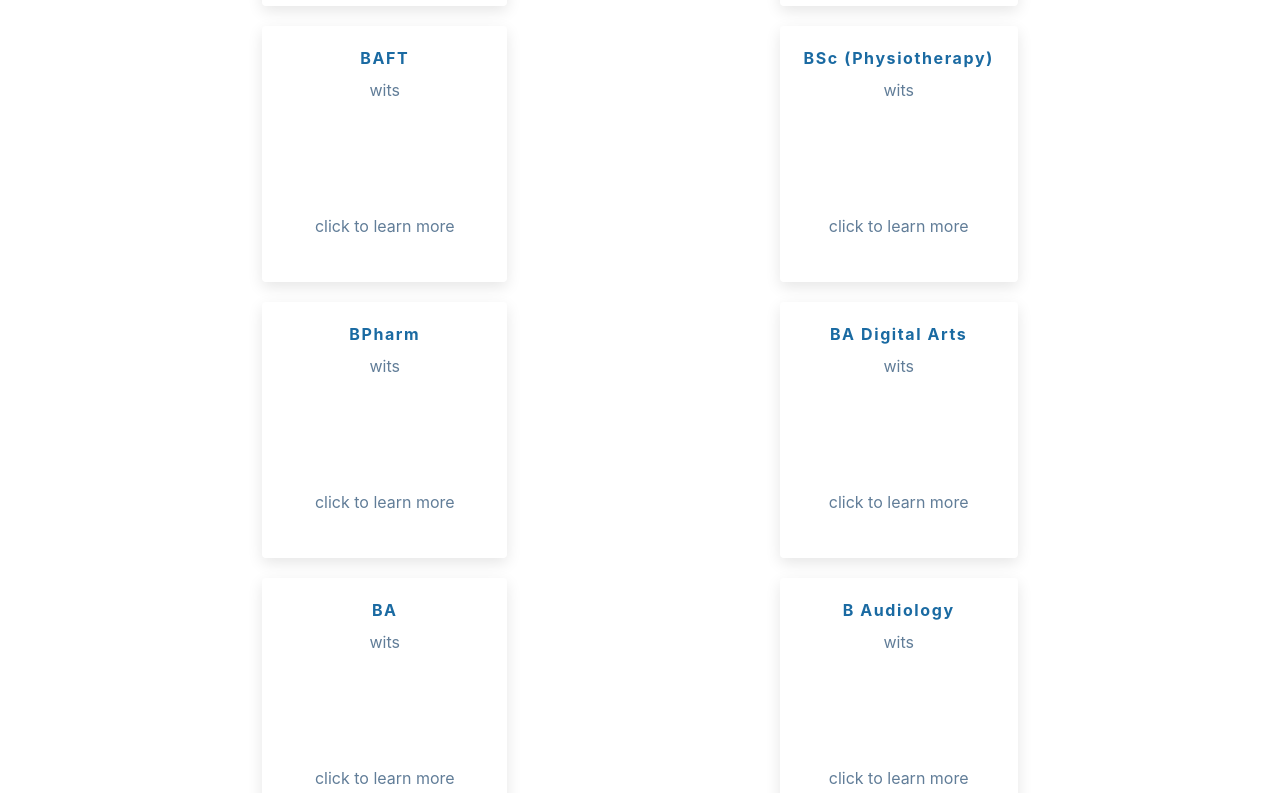
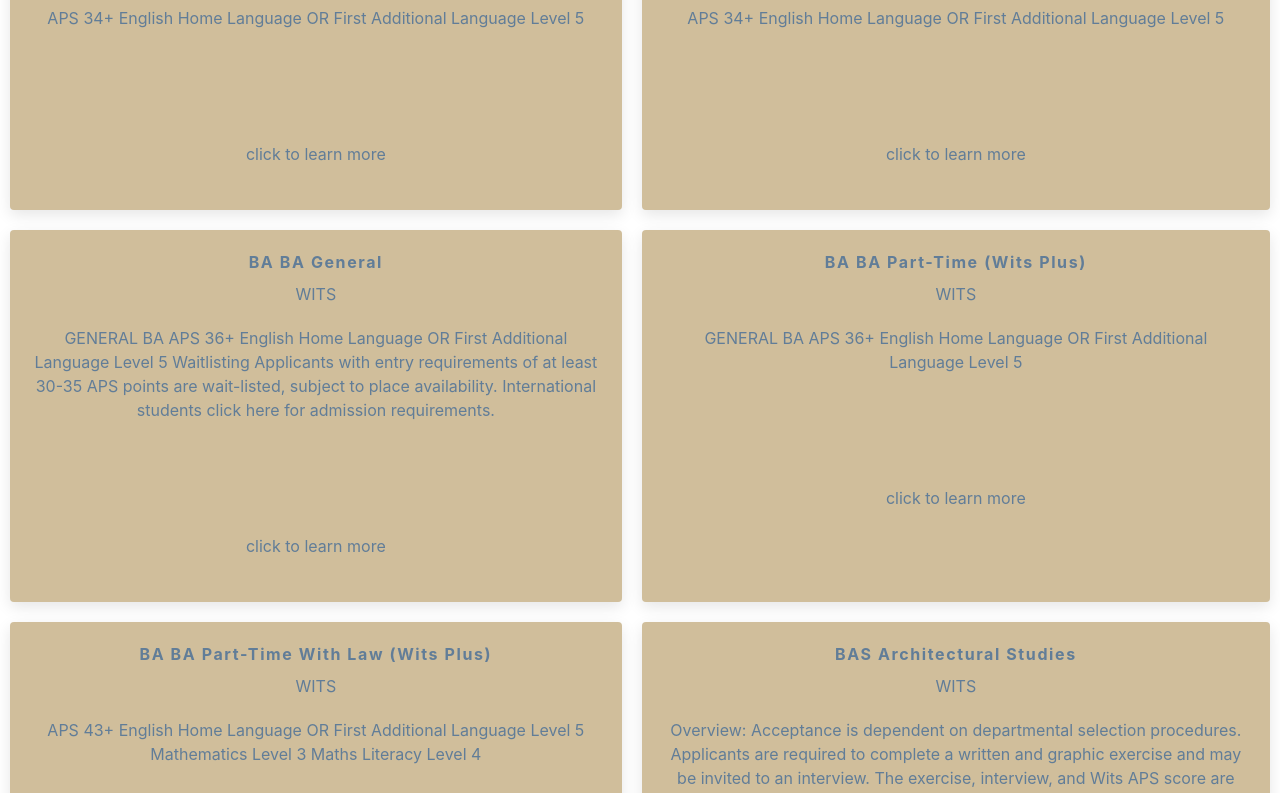
Before and after one commit to JackBCJones/findmydegree---master, a React (Create React App) app: page /courses in a window 1280 px wide. Shown: the part 1080-1873 px from the top of the page. Built offline with nearby package versions, Linux system fonts and the light colour scheme.

Commit message:
styled colours based on the uni

```diff
--- a/package.json
+++ b/package.json
@@ -11,6 +11,7 @@
     "react-icons": "^4.4.0",
     "react-router-dom": "^6.3.0",
     "react-scripts": "5.0.1",
+    "styled-components": "^5.3.5",
     "web-vitals": "^2.1.4"
   },
   "scripts": {
--- /dev/null
+++ b/src/components/courses/CourseStyles.js
@@ -0,0 +1,13 @@
+import style from 'styled-components';
+
+export const A = style.a `
+    background-color: ${(props) => props.color};
+`;
+
+export const Title = style.h4 `
+    color: ${(props) => props.text}
+`;
+
+export const Text = style.p `
+    color: ${(props) => props.text}
+`;
--- a/src/components/courses/Courses.js
+++ b/src/components/courses/Courses.js
@@ -1,17 +1,18 @@
 import React, {useState} from 'react'
 import unis from '../../unidata.json';
+import { A, Title, Text } from './CourseStyles';
 
 
 export const Courses = () => {
-  const [searchTerm, setSearchTerm] = useState('a')
+  const [searchTerm, setSearchTerm] = useState('ba')
 
     return (
       <section>
         <div className='search-container'>
-          <input type="text" placeholder="  Search..." onChange={event => {setSearchTerm(event.target.value)}}></input>
+          <input type="text" placeholder=" Search..." onChange={event => {setSearchTerm(event.target.value)}}></input>
         </div>
       {unis.map((uni) => {
-        const {courses} = uni;
+        const {courses, color, text} = uni;
       return (
         <div className='courses-container'>
           {courses.filter((val) => {
@@ -23,20 +24,20 @@
                 return null
               }
             }).map((course) => {
-            const { title, url, requirements, sub1, sub2, sub3, sub4, grade1, grade2, grade3, grade4} = course;
+            const { title, title2, url, requirements, req, sub1, sub2, sub3, sub4, grade1, grade2, grade3, grade4} = course;
             return (
-              <a href={url} target='_blank' rel="noreferrer" key={url} className='course'>
-                <h4>{title}</h4>
-                <p>{uni.url}</p>
-                <p>{requirements}</p>
-                <p>
+              <A color={color} href={url} target='_blank' rel="noreferrer" key={url} className='course'>
+                <Title text={text}>{title} {title2}</Title>
+                <Text text={text}>{uni.url}</Text>
+                <Text text={text}>{requirements}{req}</Text>
+                <Text text={text}>
                   {sub1} {grade1} <br/>
                   {sub2} {grade2} <br/>
                   {sub3} {grade3} <br/>
                   {sub4} {grade4}
-                  </p>
-                <p>click to learn more</p>
-              </a>
+                  </Text>
+                <Text text={text}>click to learn more</Text>
+              </A>
             )
           })}
         </div>
--- a/src/pages/uni/Uni.js
+++ b/src/pages/uni/Uni.js
@@ -2,16 +2,17 @@
 import unis  from '../../unidata.json';
 import './uni.css';
 import {useState} from 'react';
+import { A, Title, Text } from '../../components/courses/CourseStyles';
 
 const Uni = () => {
 
-  const [searchTerm, setSearchTerm] = useState('ba')
+  const [searchTerm, setSearchTerm] = useState('')
 
   const { uniId } = useParams();
 
   const uni = unis.find((uni)=> uni.url === uniId);
 
-  const {title, img, courses} = uni;
+  const {title, img, courses, color, text} = uni;
 
 
   return (
@@ -65,17 +66,17 @@
           }).map((course) => {
             const { title, title2, url, requirements, req, sub1, sub2, sub3, sub4, grade1, grade2, grade3, grade4} = course;
             return (
-              <a href={url} target='_blank' rel="noreferrer" key={url} className='course'>
-                <h4>{title} {title2}</h4>
-                <p>{requirements}{req}</p>
-                <p>
+              <A color={color} href={url} target='_blank' rel="noreferrer" key={url} className='course'>
+                <Title text={text}>{title} {title2}</Title>
+                <Text text={text}>{requirements}{req}</Text>
+                <Text text={text}>
                   {sub1} {grade1} <br/>
                   {sub2} {grade2} <br/>
                   {sub3} {grade3} <br/>
                   {sub4} {grade4}
-                  </p>
-                <p>click to learn more</p>
-              </a>
+                  </Text>
+                <Text text={text}>click to learn more</Text>
+              </A>
             )
           })}
         </div>
--- a/src/pages/uni/uni.css
+++ b/src/pages/uni/uni.css
@@ -58,7 +58,9 @@
     box-shadow: var(--light-shadow);
     transition: all 0.3s linear;
 
+
 }
+
 
 .course:hover {
     cursor: pointer;
```
Also changed, not shown: src/unidata.json, 1 other file (tests, documents, lock files or other folders).
